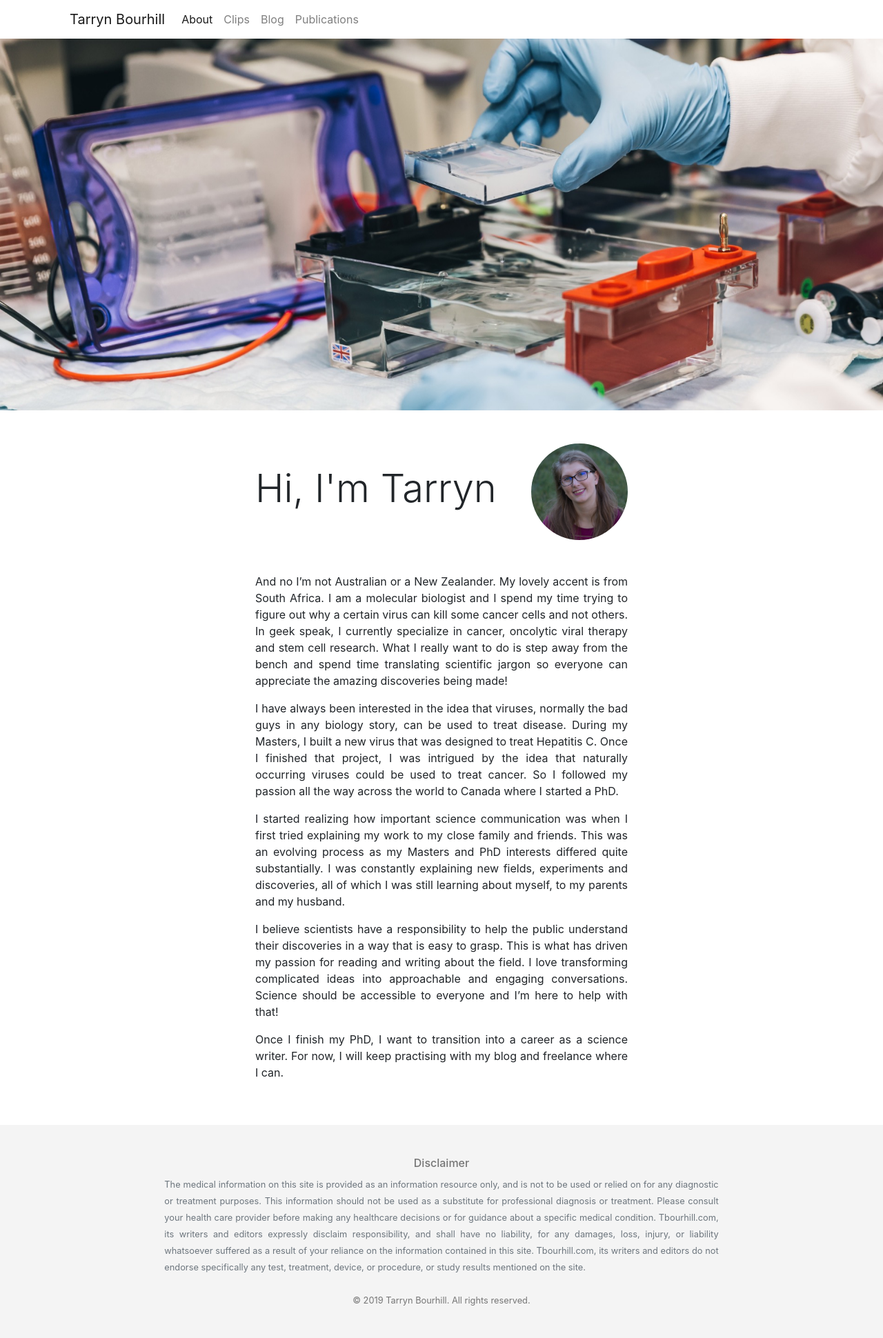
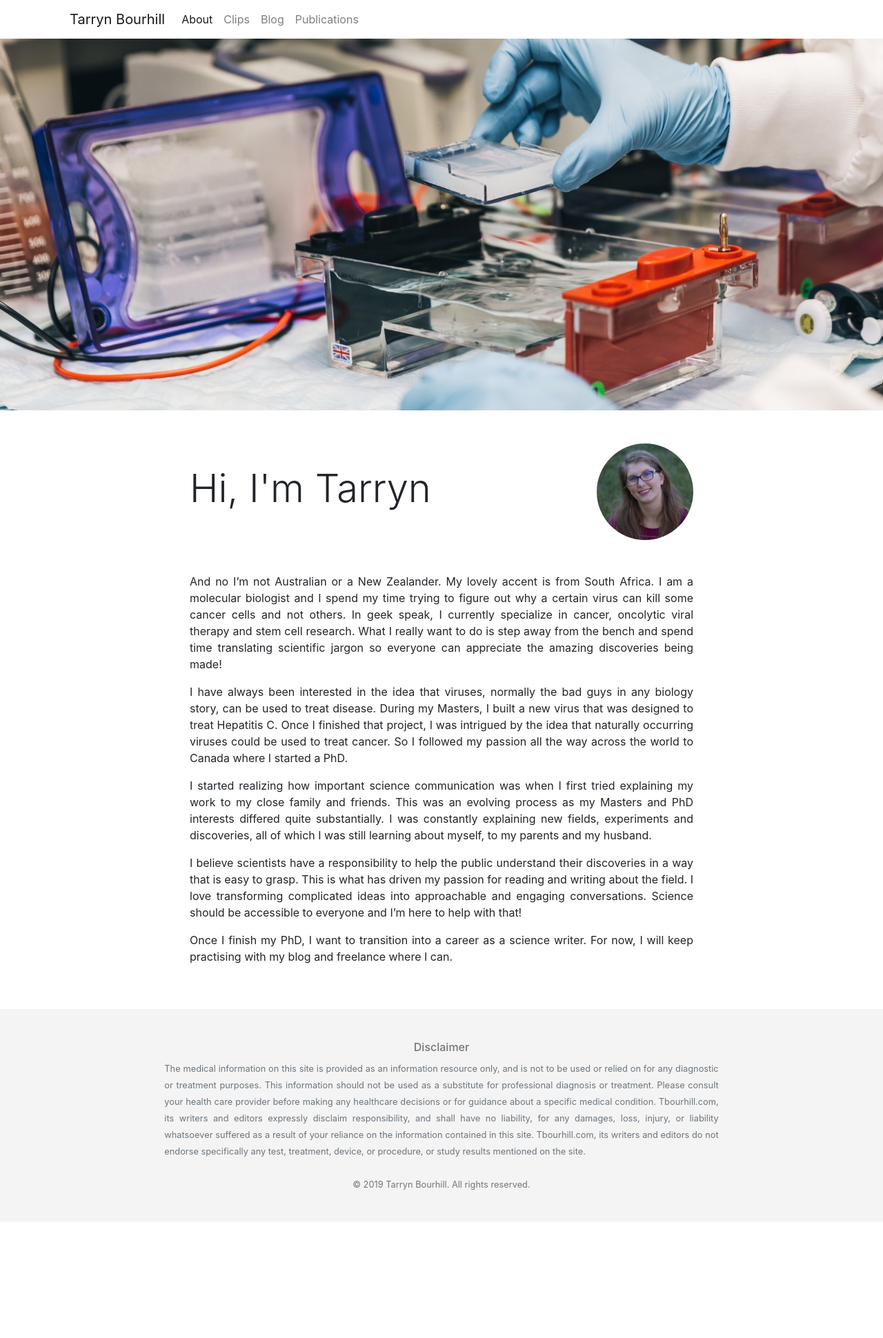
Before and after one commit to tbourhill/tbourhill.github.io, a Jekyll site: the page built from about.html, in a window 1280 px wide. Shown: the whole page at 69% size. Built offline with Jekyll 4.4.1, drawn with Linux system fonts in a browser that asks for light colours; nearby versions of some CDN libraries; after the commit the page ends 1772 px from its top, so only the background shows below that.

Commit message:
Fixed about page for mobile

```diff
--- a/_includes/navigation.html
+++ b/_includes/navigation.html
@@ -1,5 +1,5 @@
 <div class="container">
-  <nav class="navbar navbar-expand-md navbar-light">
+  <nav class="navbar navbar-expand-sm navbar-light">
     <a class="navbar-brand" href="/">{{ site.data.core.name }}</a>
 
     <button class="navbar-toggler" type="button" data-toggle="collapse" data-target="#navbarNav" aria-controls="navbarNav" aria-expanded="false" aria-label="Toggle navigation">
--- a/about.html
+++ b/about.html
@@ -4,13 +4,13 @@
 
 <div class="container">
   <div class="row justify-content-center py-5">
-    <div class="col-6 d-flex flex-row justify-content-between align-items-center">
+    <div class="col-xs-10 col-md-9 col-lg-8 d-flex flex-row justify-content-between align-items-center">
       <h1 class="display-4">Hi, I'm Tarryn</h1>
       <img src="assets/images/avatar.png" class="rounded-circle avatar"/>
     </div>
   </div>
   <div class="row justify-content-center pb-5">
-    <div class="col-6 about-blurb">
+    <div class="col-xs-10 col-md-9 col-lg-8 about-blurb">
       <p>
         And no I’m not Australian or a New Zealander. My lovely
         accent is from South Africa. I am a molecular biologist and I spend my
```
